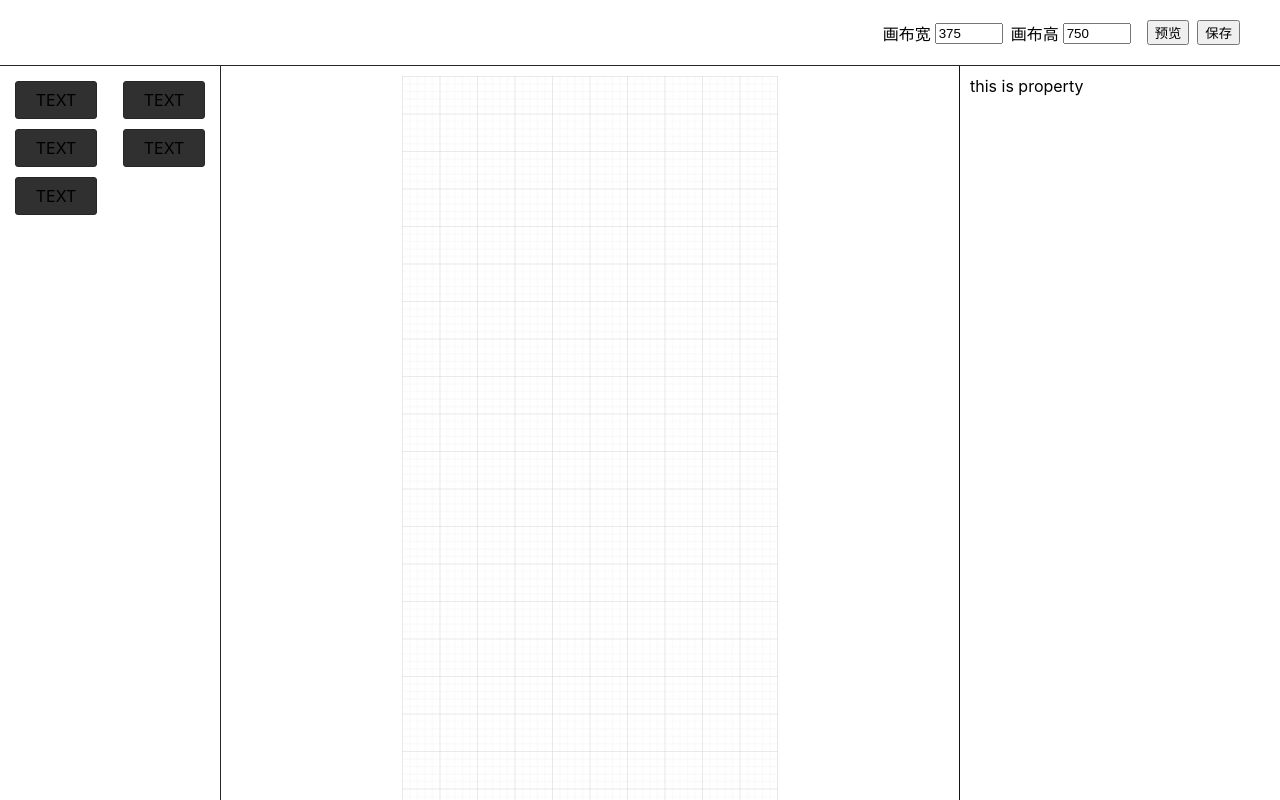
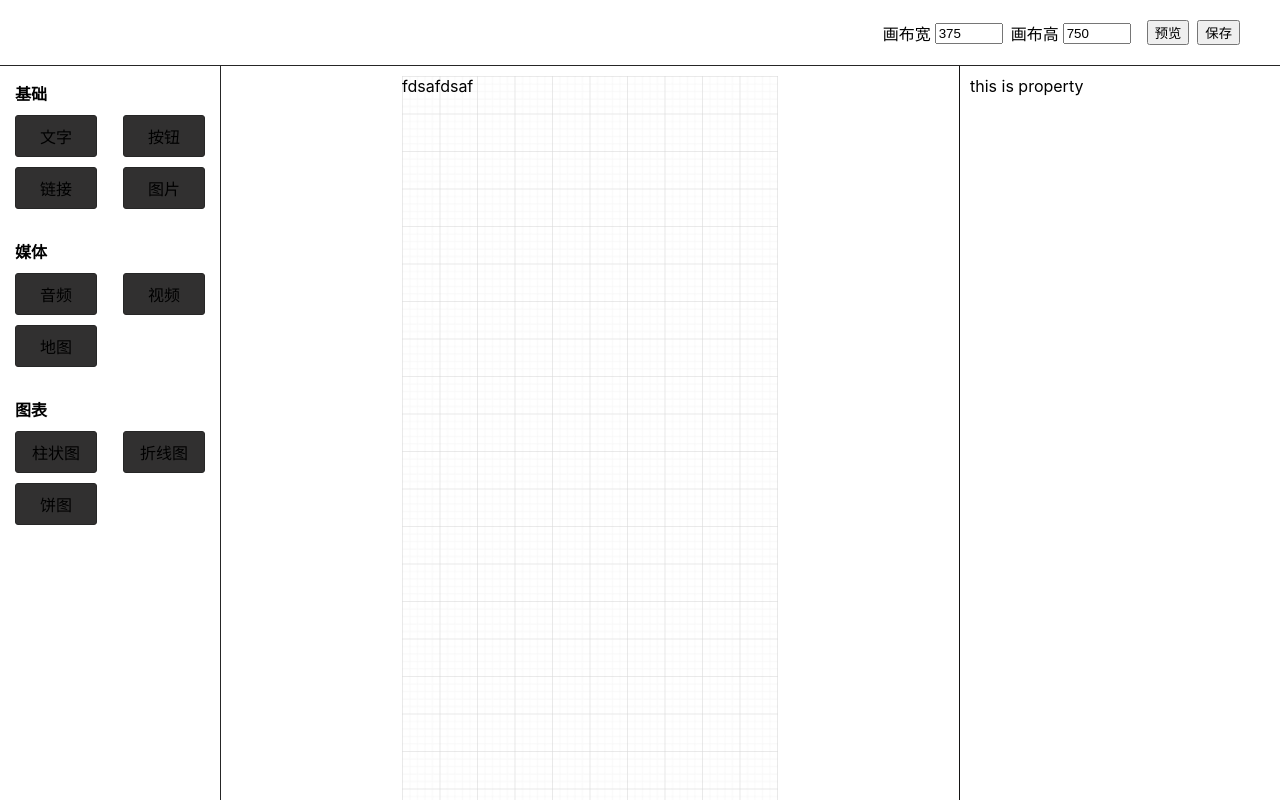
Before and after one commit to ZhangHaoWeb/h5-engine, a React (Create React App) app: page / in a window 1280 px wide. Built offline with nearby package versions, Linux system fonts and the light colour scheme.

Commit message:
update component dragable.

```diff
--- a/src/components/home/content.js
+++ b/src/components/home/content.js
@@ -14,12 +14,18 @@ export default function Content() {
         return (
             <div className="editor" style={dynamicSize}>
                 <Grid />
+                <div className="editor-item">fdsafdsaf</div>
             </div>
         )
     }, [width, height])
 
+    const handlerDrop = (e) => {
+        const component = e.dataTransfer.getData('component')
+        console.log(component)
+    }
+
     return (
-        <div className="content">
+        <div className="content" onDrop={(e) => handlerDrop(e)} onDragOver={e => e.preventDefault()}>
             {calculateEdit()}
         </div>
     )
--- a/src/components/home/sidebar.js
+++ b/src/components/home/sidebar.js
@@ -1,21 +1,27 @@
-
+import { componentList } from "src/constants/components"
 
 export default function SideBar() {
-    const componentList = new Array(5).fill(0)
-
-    const handlerDragStart = (e, index) => {
-        e.dataTransfer.setData('index', index)
+    const handlerDragStart = (e, id, idx) => {
+        e.dataTransfer.setData('component', `${id}-${idx}`)
     }
 
     return (
         <div className="sidebar">
-            <ul className="components-list">
-                {componentList.map((item, index) => (
-                    <li className="component-item" draggable key={index} onDragStart={(e) => handlerDragStart(e, index)}>
-                        TEXT
-                    </li>
+            <div className="sidebar-category">
+                {componentList.map((category, index) => (
+                   <div key={index} className="sidebar-category-box">
+                        <div className="sidebar-category-title">{category.category}</div>
+                        <ul className="components-list">
+                            {category.list.map((item, index) => (
+                                <li className="component-item" draggable key={index} onDragStart={(e) => handlerDragStart(e, category.id, index)}>
+                                    {item.label}
+                                </li>
+                            ))}
+                        </ul>
+                   </div>
                 ))}
-            </ul>
+            </div>
+
         </div>
     )
 }
--- /dev/null
+++ b/src/constants/components.js
@@ -0,0 +1,60 @@
+export const componentList =  [
+    {
+        id: 0,
+        category: "基础",
+        list: [
+            {
+                label: "文字",
+                defaultValue: "TEXT"
+            },
+            {
+                label: "按钮",
+                defaultValue: "BUTTON"
+            },
+            {
+                label: "链接",
+                defaultValue: ""
+            },
+            {
+                label: "图片",
+                defaultValue: ""
+            }
+        ]
+    },
+    {
+        id: 1,
+        category: "媒体",
+        list: [
+            {
+                label: "音频",
+                defaultValue: ""
+            },
+            {
+                label: "视频",
+                defaultValue: ""
+            },
+            {
+                label: "地图",
+                defaultValue: ""
+            }
+        ]
+    },
+    {
+        id: 2,
+        category: "图表",
+        list: [
+            {
+                label: "柱状图",
+                defaultValue: ""
+            },
+            {
+                label: "折线图",
+                defaultValue: ""
+            },
+            {
+                label: "饼图",
+                defaultValue: ""
+            }
+        ]
+    }
+]
--- a/src/sass/home.scss
+++ b/src/sass/home.scss
@@ -27,6 +27,17 @@
     width: 200px;
     padding:10px;
     border-right: 1px solid #262626;
+    -webkit-user-select: none;
+    user-select: none;
+
+    .sidebar-category-box {
+        margin-bottom: 20px;
+    }
+
+    .sidebar-category-title {
+        font-weight: bold;
+        padding: 5px;
+    }
 
     .components-list {
         display: flex;
@@ -58,13 +69,15 @@
     overflow: auto;
 
     .editor {
+        position: relative;
         margin: 0 auto;
         border-radius: 2px;
-        // cursor: grab;
 
-        // &:active {
-        //     cursor: grabbing ;
-        // }
+        .editor-item {
+            position: absolute;
+            top: 0;
+            left: 0;
+        }
     }
 }
 
```
